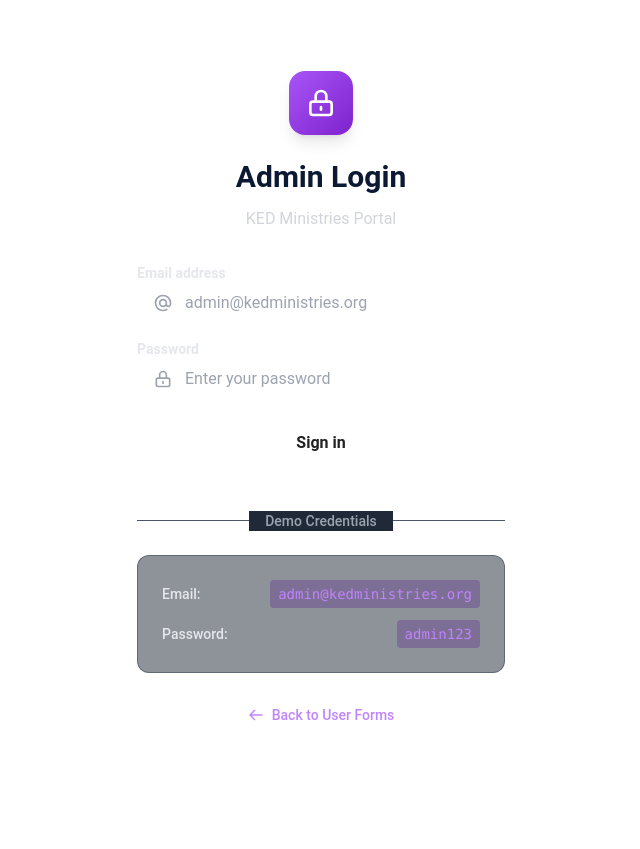
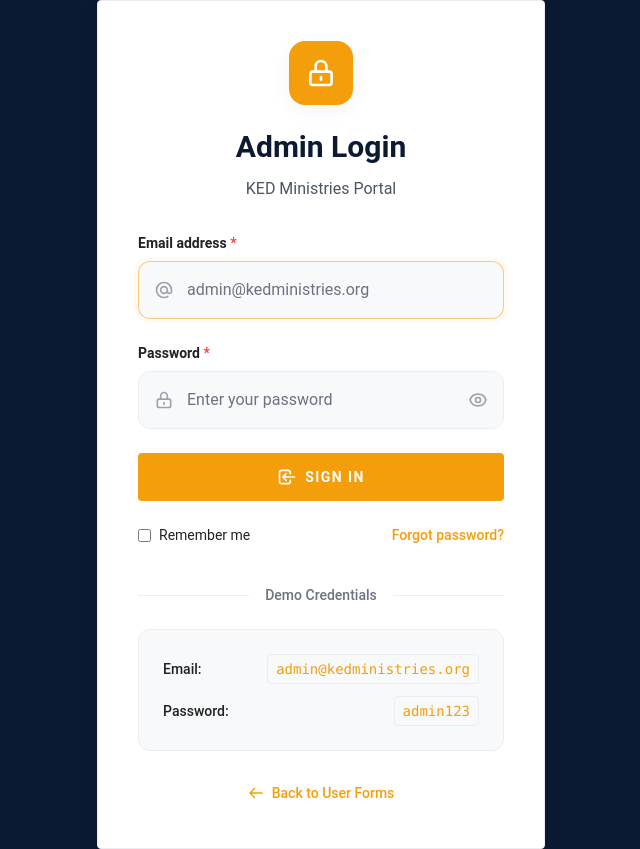
Before and after one commit to flexdanos/KED-Ministries-Partnership-Portal, a React (Vite) app: page /admin in a window 1280 px wide. Shown: the whole page, without its empty margins (319-959 px from the left). Before the commit the page ends 800 px from the top, so only its background shows below. Built offline with nearby package versions, Linux system fonts and the light colour scheme.

Commit message:
admin auth

```diff
--- a/src/pages/admin/AdminLogin.tsx
+++ b/src/pages/admin/AdminLogin.tsx
@@ -1,4 +1,4 @@
-import { useState } from 'react'
+import { useState, useEffect, useRef } from 'react'
 import { useNavigate } from 'react-router-dom'
 
 const AdminLogin = () => {
@@ -6,104 +6,226 @@ const AdminLogin = () => {
   const [password, setPassword] = useState('')
   const [isLoading, setIsLoading] = useState(false)
   const [error, setError] = useState('')
+  const [showPassword, setShowPassword] = useState(false)
+  const [emailError, setEmailError] = useState('')
+  const [passwordError, setPasswordError] = useState('')
+  const [loginAttempts, setLoginAttempts] = useState(0)
+  const [isLocked, setIsLocked] = useState(false)
+  const [lockoutTime, setLockoutTime] = useState(0)
+  const emailInputRef = useRef<HTMLInputElement>(null)
   const navigate = useNavigate()
+
+  useEffect(() => {
+    emailInputRef.current?.focus()
+  }, [])
+
+  useEffect(() => {
+    if (isLocked && lockoutTime > 0) {
+      const timer = setInterval(() => {
+        setLockoutTime(prev => {
+          if (prev <= 1) {
+            setIsLocked(false)
+            setLoginAttempts(0)
+            return 0
+          }
+          return prev - 1
+        })
+      }, 1000)
+      return () => clearInterval(timer)
+    }
+  }, [isLocked, lockoutTime])
+
+  const validateEmail = (email: string): boolean => {
+    const emailRegex = /^[^\s@]+@[^\s@]+\.[^\s@]+$/
+    return emailRegex.test(email)
+  }
+
+  const validateForm = (): boolean => {
+    let isValid = true
+
+    if (!email.trim()) {
+      setEmailError('Email is required')
+      isValid = false
+    } else if (!validateEmail(email)) {
+      setEmailError('Please enter a valid email address')
+      isValid = false
+    } else {
+      setEmailError('')
+    }
+
+    if (!password.trim()) {
+      setPasswordError('Password is required')
+      isValid = false
+    } else if (password.length < 6) {
+      setPasswordError('Password must be at least 6 characters')
+      isValid = false
+    } else {
+      setPasswordError('')
+    }
+
+    return isValid
+  }
 
   const handleSubmit = async (e: React.FormEvent) => {
     e.preventDefault()
+    setError('')
+
+    if (!validateForm()) {
+      return
+    }
+
+    if (isLocked) {
+      setError(`Account locked. Try again in ${lockoutTime} seconds`)
+      return
+    }
+
     setIsLoading(true)
-    setError('')
 
     // Simulate authentication (replace with real auth logic)
     setTimeout(() => {
       if (email === 'admin@kedministries.org' && password === 'admin123') {
         // Store auth token or session
         localStorage.setItem('isAdminAuthenticated', 'true')
+        localStorage.setItem('adminLoginTime', new Date().toISOString())
+        setLoginAttempts(0)
         navigate('/admin/dashboard')
       } else {
-        setError('Invalid email or password')
+        const newAttempts = loginAttempts + 1
+        setLoginAttempts(newAttempts)
+
+        if (newAttempts >= 3) {
+          setIsLocked(true)
+          setLockoutTime(30)
+          setError('Too many failed attempts. Account locked for 30 seconds.')
+        } else {
+          setError(`Invalid email or password. ${3 - newAttempts} attempts remaining.`)
+        }
       }
       setIsLoading(false)
-    }, 1000)
+    }, 1500)
   }
 
   return (
-    <div className="min-h-screen animated-bg flex items-center justify-center">
+    <div className="min-h-screen bg-xtra-navy flex items-center justify-center">
       <div className="relative z-10 w-full max-w-md mx-4">
         {/* Login Card */}
-        <div className="beautiful-card backdrop-blur-xl animate-fade-in">
+        <div className="corporate-card animate-fade-in">
           <div className="p-10">
             {/* Header */}
             <div className="text-center mb-8">
-              <div className="inline-flex items-center justify-center w-16 h-16 bg-gradient-to-br from-purple-500 to-purple-700 rounded-2xl mb-6 shadow-lg">
+              <div className="inline-flex items-center justify-center w-16 h-16 bg-xtra-primary rounded-2xl mb-6 shadow-corporate">
                 <svg className="w-8 h-8 text-white" fill="none" stroke="currentColor" viewBox="0 0 24 24">
                   <path strokeLinecap="round" strokeLinejoin="round" strokeWidth={2} d="M12 15v2m-6 4h12a2 2 0 002-2v-6a2 2 0 00-2-2H6a2 2 0 00-2 2v6a2 2 0 002 2zm10-10V7a4 4 0 00-8 0v4h8z" />
                 </svg>
               </div>
-              <h1 className="text-3xl font-bold gradient-text mb-3">Admin Login</h1>
-              <p className="text-gray-300">KED Ministries Portal</p>
+              <h1 className="text-3xl font-bold text-xtra-navy mb-3">Admin Login</h1>
+              <p className="text-gray-600">KED Ministries Portal</p>
             </div>
 
             {/* Login Form */}
-            <form className="space-y-6" onSubmit={handleSubmit}>
+            <form className="space-y-6" onSubmit={handleSubmit} noValidate>
               {error && (
-                <div className="bg-red-900/50 border border-red-500/30 text-red-300 px-4 py-3 rounded-xl text-sm">
-                  {error}
+                <div className="bg-red-50 border border-red-200 text-red-700 px-4 py-3 rounded-xl text-sm animate-fade-in" role="alert">
+                  <div className="flex items-center">
+                    <svg className="w-5 h-5 mr-2 flex-shrink-0" fill="currentColor" viewBox="0 0 20 20">
+                      <path fillRule="evenodd" d="M10 18a8 8 0 100-16 8 8 0 000 16zM8.707 7.293a1 1 0 00-1.414 1.414L8.586 10l-1.293 1.293a1 1 0 101.414 1.414L10 11.414l1.293 1.293a1 1 0 001.414-1.414L11.414 10l1.293-1.293a1 1 0 00-1.414-1.414L10 8.586 8.707 7.293z" clipRule="evenodd" />
+                    </svg>
+                    {error}
+                  </div>
                 </div>
               )}
 
               <div>
-                <label htmlFor="email" className="block text-sm font-semibold text-gray-200 mb-2">
-                  Email address
+                <label htmlFor="email" className="block text-sm font-semibold text-xtra-dark mb-2">
+                  Email address <span className="text-red-500" aria-label="required">*</span>
                 </label>
                 <div className="relative">
                   <div className="absolute inset-y-0 left-0 pl-4 flex items-center pointer-events-none">
-                    <svg className="h-5 w-5 text-gray-400" fill="none" stroke="currentColor" viewBox="0 0 24 24">
+                    <svg className="h-5 w-5 text-gray-400" fill="none" stroke="currentColor" viewBox="0 0 24 24" aria-hidden="true">
                       <path strokeLinecap="round" strokeLinejoin="round" strokeWidth={2} d="M16 12a4 4 0 10-8 0 4 4 0 008 0zm0 0v1.5a2.5 2.5 0 005 0V12a9 9 0 10-9 9m4.5-1.206a8.959 8.959 0 01-4.5 1.207" />
                     </svg>
                   </div>
                   <input
+                    ref={emailInputRef}
                     id="email"
                     name="email"
                     type="email"
                     autoComplete="email"
                     required
                     value={email}
-                    onChange={(e) => setEmail(e.target.value)}
-                    className="beautiful-input w-full pl-12"
+                    onChange={(e) => {
+                      setEmail(e.target.value)
+                      if (emailError) setEmailError('')
+                    }}
+                    className={`form-input pl-12 ${emailError ? 'border-red-300 focus:border-red-500 focus:ring-red-500' : ''}`}
                     placeholder="admin@kedministries.org"
+                    aria-invalid={emailError ? 'true' : 'false'}
+                    aria-describedby={emailError ? 'email-error' : undefined}
                   />
                 </div>
+                {emailError && (
+                  <p id="email-error" className="mt-1 text-sm text-red-600 animate-fade-in">
+                    {emailError}
+                  </p>
+                )}
               </div>
 
               <div>
-                <label htmlFor="password" className="block text-sm font-semibold text-gray-200 mb-2">
-                  Password
+                <label htmlFor="password" className="block text-sm font-semibold text-xtra-dark mb-2">
+                  Password <span className="text-red-500" aria-label="required">*</span>
                 </label>
                 <div className="relative">
                   <div className="absolute inset-y-0 left-0 pl-4 flex items-center pointer-events-none">
-                    <svg className="h-5 w-5 text-gray-400" fill="none" stroke="currentColor" viewBox="0 0 24 24">
+                    <svg className="h-5 w-5 text-gray-400" fill="none" stroke="currentColor" viewBox="0 0 24 24" aria-hidden="true">
                       <path strokeLinecap="round" strokeLinejoin="round" strokeWidth={2} d="M12 15v2m-6 4h12a2 2 0 002-2v-6a2 2 0 00-2-2H6a2 2 0 00-2 2v6a2 2 0 002 2zm10-10V7a4 4 0 00-8 0v4h8z" />
                     </svg>
                   </div>
                   <input
                     id="password"
                     name="password"
-                    type="password"
+                    type={showPassword ? 'text' : 'password'}
                     autoComplete="current-password"
                     required
                     value={password}
-                    onChange={(e) => setPassword(e.target.value)}
-                    className="beautiful-input w-full pl-12"
+                    onChange={(e) => {
+                      setPassword(e.target.value)
+                      if (passwordError) setPasswordError('')
+                    }}
+                    className={`form-input pl-12 pr-12 ${passwordError ? 'border-red-300 focus:border-red-500 focus:ring-red-500' : ''}`}
                     placeholder="Enter your password"
+                    aria-invalid={passwordError ? 'true' : 'false'}
+                    aria-describedby={passwordError ? 'password-error' : undefined}
                   />
+                  <button
+                    type="button"
+                    className="absolute inset-y-0 right-0 pr-4 flex items-center"
+                    onClick={() => setShowPassword(!showPassword)}
+                    aria-label={showPassword ? 'Hide password' : 'Show password'}
+                  >
+                    {showPassword ? (
+                      <svg className="h-5 w-5 text-gray-400 hover:text-gray-600 transition-colors" fill="none" stroke="currentColor" viewBox="0 0 24 24">
+                        <path strokeLinecap="round" strokeLinejoin="round" strokeWidth={2} d="M13.875 18.825A10.05 10.05 0 0112 19c-4.478 0-8.268-2.943-9.543-7a9.97 9.97 0 011.563-3.029m5.858.908a3 3 0 114.243 4.243M9.878 9.878l4.242 4.242M9.878 9.878L3 3m6.878 6.878L21 21" />
+                      </svg>
+                    ) : (
+                      <svg className="h-5 w-5 text-gray-400 hover:text-gray-600 transition-colors" fill="none" stroke="currentColor" viewBox="0 0 24 24">
+                        <path strokeLinecap="round" strokeLinejoin="round" strokeWidth={2} d="M15 12a3 3 0 11-6 0 3 3 0 016 0z" />
+                        <path strokeLinecap="round" strokeLinejoin="round" strokeWidth={2} d="M2.458 12C3.732 7.943 7.523 5 12 5c4.478 0 8.268 2.943 9.542 7-1.274 4.057-5.064 7-9.542 7-4.477 0-8.268-2.943-9.542-7z" />
+                      </svg>
+                    )}
+                  </button>
                 </div>
+                {passwordError && (
+                  <p id="password-error" className="mt-1 text-sm text-red-600 animate-fade-in">
+                    {passwordError}
+                  </p>
+                )}
               </div>
 
               <div>
                 <button
                   type="submit"
-                  disabled={isLoading}
-                  className="w-full btn-beautiful py-4 text-base font-semibold disabled:opacity-50 disabled:cursor-not-allowed"
+                  disabled={isLoading || isLocked}
+                  className="btn-primary w-full disabled:opacity-50 disabled:cursor-not-allowed transform transition-all duration-200 hover:scale-[1.02] active:scale-[0.98]"
                 >
                   {isLoading ? (
                     <span className="flex items-center justify-center">
@@ -111,11 +233,39 @@ const AdminLogin = () => {
                         <circle className="opacity-25" cx="12" cy="12" r="10" stroke="currentColor" strokeWidth="4"></circle>
                         <path className="opacity-75" fill="currentColor" d="M4 12a8 8 0 018-8V0C5.373 0 0 5.373 0 12h4zm2 5.291A7.962 7.962 0 014 12H0c0 3.042 1.135 5.824 3 7.938l3-2.647z"></path>
                       </svg>
-                      Signing in...
+                      Authenticating...
+                    </span>
+                  ) : isLocked ? (
+                    <span className="flex items-center justify-center">
+                      <svg className="mr-3 h-5 w-5 text-white" fill="none" stroke="currentColor" viewBox="0 0 24 24">
+                        <path strokeLinecap="round" strokeLinejoin="round" strokeWidth={2} d="M12 15v2m-6 4h12a2 2 0 002-2v-6a2 2 0 00-2-2H6a2 2 0 00-2 2v6a2 2 0 002 2zm10-10V7a4 4 0 00-8 0v4h8z" />
+                      </svg>
+                      Locked ({lockoutTime}s)
                     </span>
                   ) : (
-                    'Sign in'
+                    <span className="flex items-center justify-center">
+                      <svg className="mr-2 h-5 w-5" fill="none" stroke="currentColor" viewBox="0 0 24 24">
+                        <path strokeLinecap="round" strokeLinejoin="round" strokeWidth={2} d="M11 16l-4-4m0 0l4-4m-4 4h14m-5 4v1a3 3 0 01-3 3H6a3 3 0 01-3-3V7a3 3 0 013-3h7a3 3 0 013 3v1" />
+                      </svg>
+                      Sign In
+                    </span>
                   )}
+                </button>
+              </div>
+
+              <div className="flex items-center justify-between text-sm">
+                <label className="flex items-center text-xtra-dark">
+                  <input
+                    type="checkbox"
+                    className="mr-2 rounded border-xtra-border text-xtra-primary focus:ring-xtra-primary"
+                  />
+                  Remember me
+                </label>
+                <button
+                  type="button"
+                  className="text-xtra-primary hover:text-xtra-textHover transition-colors duration-200 font-medium"
+                >
+                  Forgot password?
                 </button>
               </div>
             </form>
@@ -124,21 +274,21 @@ const AdminLogin = () => {
             <div className="mt-10">
               <div className="relative">
                 <div className="absolute inset-0 flex items-center">
-                  <div className="w-full border-t border-gray-600"></div>
+                  <div className="w-full border-t border-xtra-border"></div>
                 </div>
                 <div className="relative flex justify-center text-sm">
-                  <span className="px-4 bg-gray-800 text-gray-400 font-medium">Demo Credentials</span>
+                  <span className="px-4 bg-xtra-white text-gray-500 font-medium">Demo Credentials</span>
                 </div>
               </div>
 
-              <div className="mt-6 p-6 bg-gray-800/50 rounded-xl border border-gray-700/50">
+              <div className="mt-6 p-6 bg-xtra-light rounded-xl border border-xtra-border">
                 <div className="flex items-center justify-between mb-3">
-                  <span className="text-sm font-medium text-gray-200">Email:</span>
-                  <code className="text-sm text-purple-400 font-mono bg-purple-900/30 px-2 py-1 rounded">admin@kedministries.org</code>
+                  <span className="text-sm font-medium text-xtra-dark">Email:</span>
+                  <code className="text-sm text-xtra-primary font-mono bg-xtra-light px-2 py-1 rounded border border-xtra-border">admin@kedministries.org</code>
                 </div>
                 <div className="flex items-center justify-between">
-                  <span className="text-sm font-medium text-gray-200">Password:</span>
-                  <code className="text-sm text-purple-400 font-mono bg-purple-900/30 px-2 py-1 rounded">admin123</code>
+                  <span className="text-sm font-medium text-xtra-dark">Password:</span>
+                  <code className="text-sm text-xtra-primary font-mono bg-xtra-light px-2 py-1 rounded border border-xtra-border">admin123</code>
                 </div>
               </div>
             </div>
@@ -147,9 +297,9 @@ const AdminLogin = () => {
             <div className="mt-8 text-center">
               <a
                 href="/"
-                className="text-sm text-purple-400 hover:text-purple-300 transition-colors duration-200 inline-flex items-center font-medium"
+                className="text-sm text-xtra-primary hover:text-xtra-textHover transition-colors duration-200 inline-flex items-center font-medium group"
               >
-                <svg className="w-4 h-4 mr-2" fill="none" stroke="currentColor" viewBox="0 0 24 24">
+                <svg className="w-4 h-4 mr-2 transform transition-transform duration-200 group-hover:-translate-x-1" fill="none" stroke="currentColor" viewBox="0 0 24 24">
                   <path strokeLinecap="round" strokeLinejoin="round" strokeWidth={2} d="M10 19l-7-7m0 0l7-7m-7 7h18" />
                 </svg>
                 Back to User Forms
```
